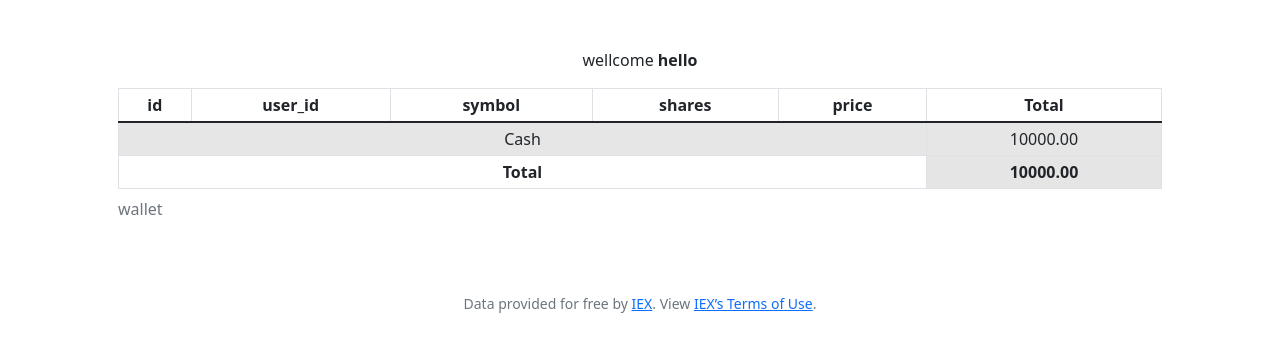
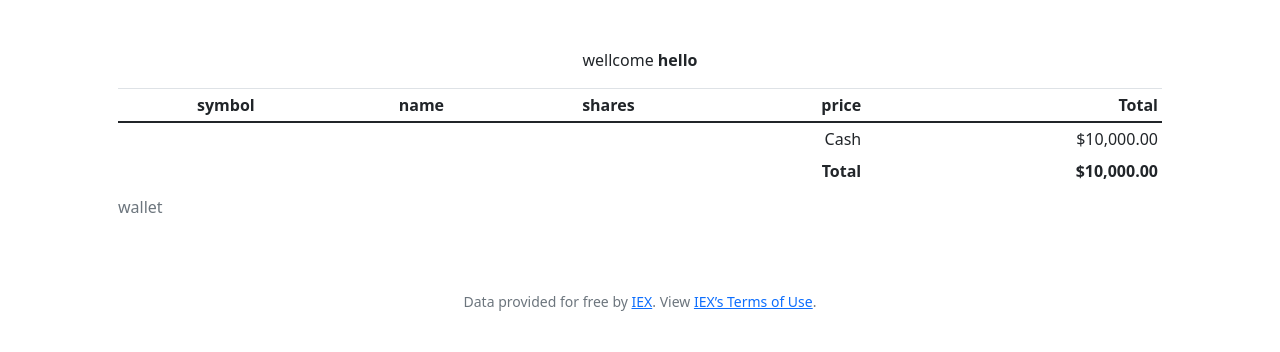
Before and after one commit to bluisfernandes/CS50, a Flask app: page / in a window 1280 px wide. Shown: the part 76-428 px from the top of the page. Run offline with Flask 2, Linux system fonts and the light colour scheme; a user stored in the database is signed in; data comes from the database, SQL or seed files in the repository; some libraries are stand-ins or nearby versions.

Commit message:
fix index table

```diff
--- a/pset9/finance/application.py
+++ b/pset9/finance/application.py
@@ -60,15 +60,21 @@ def index():
 
         user = db.execute("SELECT * FROM users WHERE id = ?", session["user_id"])
         wallet = db.execute("SELECT * FROM wallet WHERE user_id = ?", session["user_id"])
+        # names=[]
 
         total=user[0]["cash"]
         for i in wallet:
             try:
-                i["price"] = lookup(i["symbol"])["price"]
+                temp=lookup(i["symbol"])
+                i["price"] = temp["price"]
+                i["name"] = temp["name"]
                 total += int(i["shares"]) * int(i["price"])
-                # total += int(i["shares"]) * 1
+
             except:
                 pass
+
+            # wallet.append(names)
+
         return render_template("index.html", session_login=session, user=user[0], wallet=wallet, total=total)
 
 
--- a/pset9/finance/templates/index.html
+++ b/pset9/finance/templates/index.html
@@ -11,50 +11,57 @@
     <p>wellcome <b>{{ session.name }}</b></p>
 
     <div class="table-responsive-sm">
-        <table class="table caption-top table-striped table-hover table-bordered table-sm">
+        <table class="table caption-top table-striped table-sm">
             <caption>wallet</caption>
             <thead>
                 <tr>
-                    <th >id</th>
-                    <th >user_id</th>
-                    <th>symbol</th>
+                    <th >symbol</th>
+                    <th>name</th>
                     <th>shares</th>
-                    <th>price</th>
-                    <th>Total</th>
+                    <th class="text-end">price</th>
+                    <th class="text-end">Total</th>
                 </tr>
             </thead>
             <tbody>
 
             {% for i in wallet %}
                 <tr>
-                    <td>{{ i.id }}</td>
-                    <td>{{ i.user_id }}</td>
                     <td>{{ i.symbol }}</td>
+                    <td>{{ i.name }}</td>
                     <td>{{ i.shares }}</td>
-                    <td>{{ i.price }}</td>
-                    <td >{{ "%.2f"|format(i.shares * i.price ) }}</td>
+                    <td class="text-end">{{ i.price | usd }}</td>
+                    <td class="text-end" >{{ (i.shares * i.price ) | usd }}</td>
 
                 </tr>
 
+
             {% endfor %}
+            </tbody>
+
+            <tfoot class="table-borderless">
+                <tr>
+                    <td class="text-end" colspan="4">Cash</td>
+                    <td class="text-end">{{ user.cash | usd }}</td>
+                </tr>
+
 
                 <tr>
-                    <td colspan="5">Cash</td>
-                    <td >{{ "%.2f"|format(user.cash) }}</td>
-                </tr>
-
-            <tfoot>
-                <tr>
-                    <th scope="row" colspan="5">Total</td>
-                    <th scope="row" class="table-active">{{ "%.2f"|format(total) }}</td>
+                    <th class="text-end" scope="row" colspan="4">Total</td>
+                    <th class="text-end" scope="row" class="table-active">{{ total | usd }}</td>
 
                 </tr>
             </tfoot>
 
         </table>
     </div>
+
+
+
     {% else %}
         <h5>Please <a href="/login">Login in</a></h5>
     {% endif %}
 
+
+
+
 {% endblock %}
```
